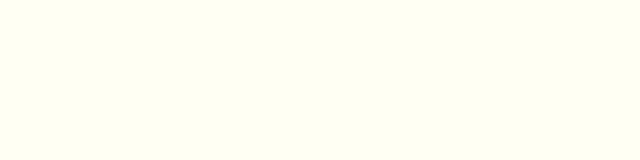
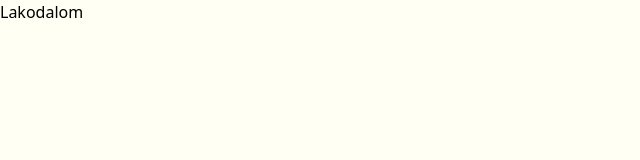
Before and after one commit to molnarbence/wedding-lb, a Nuxt app: page /lakodalom in a window 1280 px wide. Before the commit this address had no page. Shown: the top 160 px of the page, without its empty margins (0-640 px from the left). Built offline with nearby package versions, Linux system fonts and the light colour scheme; a web font is replaced by a local one.

Commit message:
Add missing pages

```diff
--- /dev/null
+++ b/pages/eskuvo.vue
@@ -0,0 +1,5 @@
+<template>
+    <div>
+        Eskküvő
+    </div>
+</template>
--- /dev/null
+++ b/pages/lakodalom.vue
@@ -0,0 +1,5 @@
+<template>
+    <div>
+        Lakodalom
+    </div>
+</template>
```
